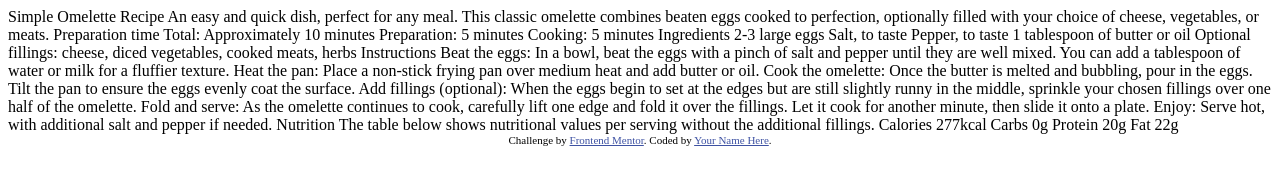
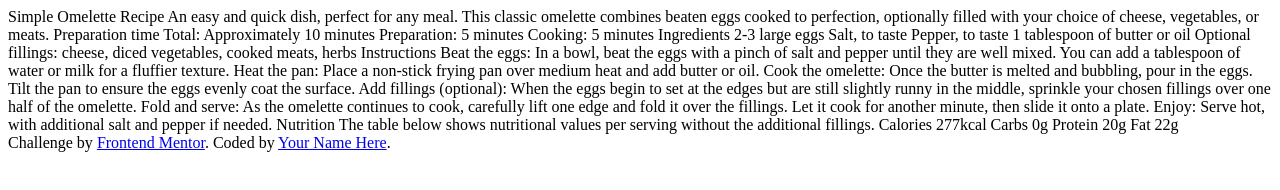
Before and after one commit to joaovictor31/Recipe-page, a plain HTML site: page index.html in a window 1280 px wide. Drawn offline with Linux system fonts and the light colour scheme.

Commit message:
Adição de cores e style.css

```diff
--- a/index.html
+++ b/index.html
@@ -7,12 +7,7 @@
   <link rel="icon" type="image/png" sizes="32x32" href="./assets/images/favicon-32x32.png">
 
   <title>Frontend Mentor | Recipe page</title>
-
-  <!-- Feel free to remove these styles or customise in your own stylesheet 👍 -->
-  <style>
-    .attribution { font-size: 11px; text-align: center; }
-    .attribution a { color: hsl(228, 45%, 44%); }
-  </style>
+  <link rel="stylesheet" href="style.css">
 </head>
 <body>
 
--- /dev/null
+++ b/style.css
@@ -0,0 +1,10 @@
+:root{
+    --cor-p-Nutmeg: hsl(14, 45%, 36%);
+    --cor-pDarkRaspberry: hsl(332, 51%, 32%);
+    --cor-sWhite: hsl(0, 0%, 100%);
+    --cor-sRoseWhite: hsl(330, 100%, 98%);
+    --cor-sEggshell: hsl(30, 54%, 90%);
+    --cor-sLightGrey: hsl(30, 18%, 87%);
+    --cor-sWengeBrown: hsl(30, 10%, 34%);
+    --cor-sDarkCharcoal: hsl(24, 5%, 18%)
+}
```
